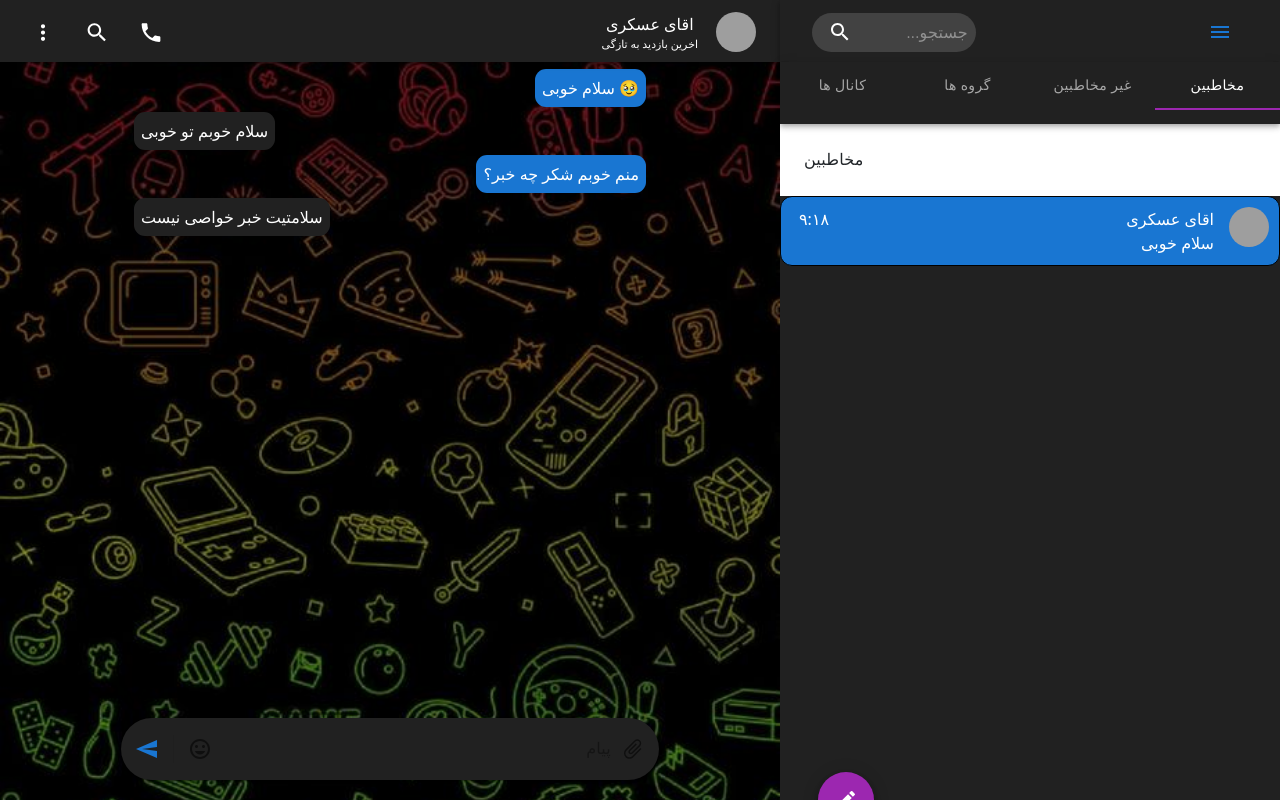
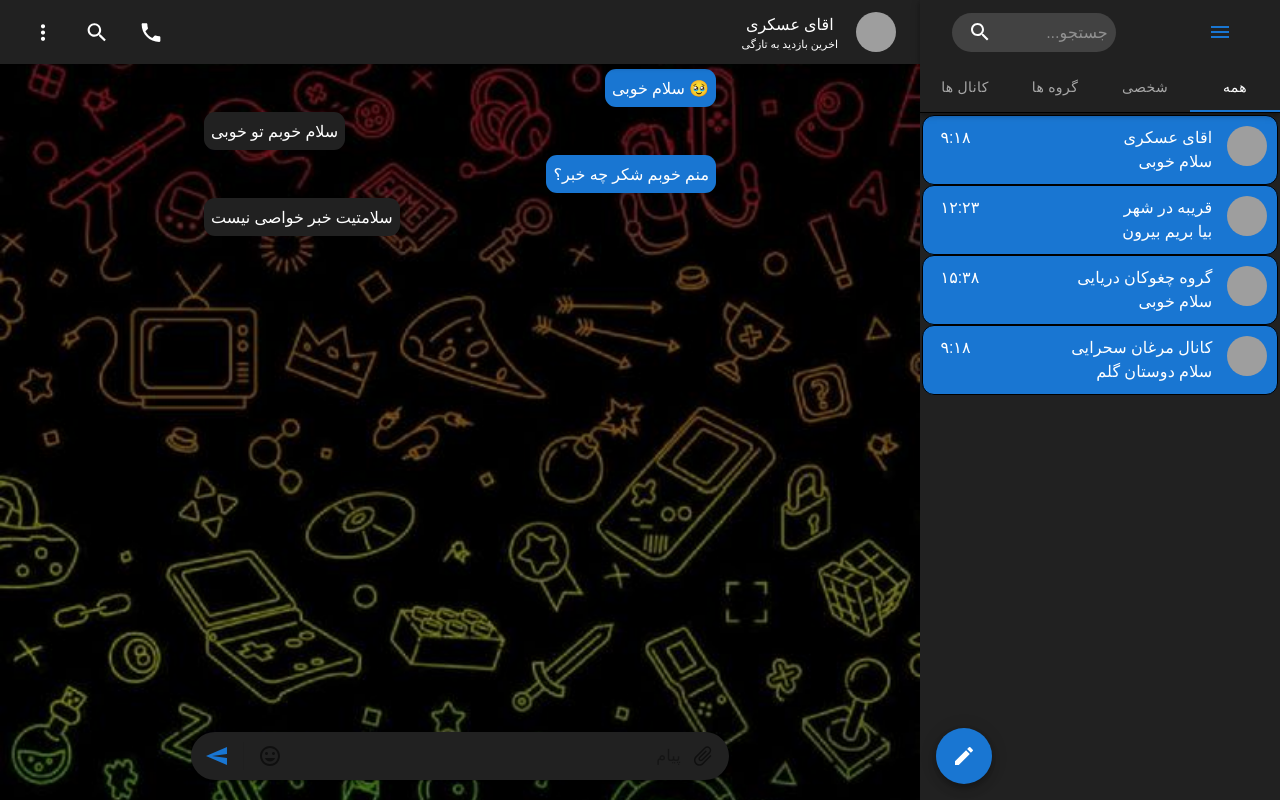
Before and after one commit to hassan7303/webchat, a React (Create React App) app: page /chatPage in a window 1280 px wide. Built offline with nearby package versions, Linux system fonts and the light colour scheme; grey boxes are pictures that could not be loaded.

Commit message:
add chose file

```diff
--- a/src/component/ChatPage/Sidebar/menuchate.jsx
+++ b/src/component/ChatPage/Sidebar/menuchate.jsx
@@ -1,13 +1,89 @@
 import Avatar from "@mui/material/Avatar";
 import EditIcon from "@mui/icons-material/Edit";
 import Fab from "@mui/material/Fab";
+import * as React from 'react';
+import PropTypes from "prop-types";
+// import SwipeableViews from "react-swipeable-views";
+import { useTheme } from "@mui/material/styles";
+import AppBar from "@mui/material/AppBar";
+import Tabs from "@mui/material/Tabs";
+import Tab from "@mui/material/Tab";
+import Typography from "@mui/material/Typography";
+import Box from "@mui/material/Box";
+import { useState } from "react";
 function MenuChate() {
+  function TabPanel(props) {
+    const { children, value, index, ...other } = props;
+
+    return (
+      <div
+        role="tabpanel"
+        hidden={value !== index}
+        id={`full-width-tabpanel-${index}`}
+        aria-labelledby={`full-width-tab-${index}`}
+        {...other}
+      >
+        {value === index && (
+          <Box sx={{ p: 3 }}>
+            <Typography>{children}</Typography>
+          </Box>
+        )}
+      </div>
+    );
+  }
+
+  TabPanel.propTypes = {
+    children: PropTypes.node,
+    index: PropTypes.number.isRequired,
+    value: PropTypes.number.isRequired,
+  };
+
+  function a11yProps(index) {
+    return {
+      id: `full-width-tab-${index}`,
+      "aria-controls": `full-width-tabpanel-${index}`,
+    };
+  }
+  const theme = useTheme();
+  const [value, setValue] = useState(0);
+
+  const handleChange = (event, newValue) => {
+    setValue(newValue);
+  };
+
+  // const handleChangeIndex = (index) => {
+  //   setValue(index);
+  // };
+
   return (
     <div className="box_users">
       <div className="list_userNames_chat">
+      <Box >
+      <AppBar position="static">
+        <Tabs
+          value={value}
+          onChange={handleChange}
+          indicatorColor="primary"
+          textColor="inherit"
+          variant="fullWidth"
+          aria-label="full width tabs example"
+          style={{borderBottom: "1px solid black"}}
+        >
+          <Tab label="همه" {...a11yProps(0)} />
+          <Tab label="شخصی" {...a11yProps(1)} />
+          <Tab label="گروه ها" {...a11yProps(2)} />
+          <Tab label=" کانال ها" {...a11yProps(3)} />
+        </Tabs>
+      </AppBar>
+      {/* <SwipeableViews
+        axis={theme.direction === "rtl" ? "x-reverse" : "x"}
+        index={value}
+        onChangeIndex={handleChangeIndex}
+      > */}
+        <TabPanel className="scrol_menu" value={value} index={0} dir={!theme.direction}>
         <div className="users_cadr">
           <div className="avatar_in_list_user">
-            <Avatar alt="Avatar" src="./header/girl-5.jpg" />
+            <Avatar alt="ا" src="./header/girl-5.jpg" />
           </div>
           <div>
             <p className="name_user_in_list">اقای عسکری</p>
@@ -19,10 +95,118 @@ function MenuChate() {
             <p>۹:۱۸</p>
           </div>
         </div>
+        <div className="users_cadr">
+          <div className="avatar_in_list_user">
+            <Avatar alt="ق" src="./header/girl-5.jpg" />
+          </div>
+          <div>
+            <p className="name_user_in_list">قریبه در شهر </p>
+            <div className="message_end">
+              <p>بیا بریم بیرون </p>
+            </div>
+          </div>
+          <div className="time_recently">
+            <p>۱۲:۲۳</p>
+          </div>
+        </div>
+        <div className="users_cadr">
+          <div className="avatar_in_list_user">
+            <Avatar alt="گ" src="./header/girl-5.jpg" />
+          </div>
+          <div>
+            <p className="name_user_in_list">گروه چغوکان دریایی </p>
+            <div className="message_end">
+              <p>سلام خوبی</p>
+            </div>
+          </div>
+          <div className="time_recently">
+            <p>۱۵:۳۸</p>
+          </div>
+        </div>
+        <div className="users_cadr">
+          <div className="avatar_in_list_user">
+            <Avatar alt="ک" src="./header/girl-5.jpg" />
+          </div>
+          <div>
+            <p className="name_user_in_list"> کانال مرغان سحرایی</p>
+            <div className="message_end">
+              <p>سلام دوستان گلم</p>
+            </div>
+          </div>
+          <div className="time_recently">
+            <p>۹:۱۸</p>
+          </div>
+        </div>
+        </TabPanel>
+        <TabPanel className="scrol_menu"  value={value} index={1} dir={!theme.direction}>
+        <div className="users_cadr">
+          <div className="avatar_in_list_user">
+            <Avatar alt="ا" src="./header/girl-5.jpg" />
+          </div>
+          <div>
+            <p className="name_user_in_list">اقای عسکری</p>
+            <div className="message_end">
+              <p>سلام خوبی</p>
+            </div>
+          </div>
+          <div className="time_recently">
+            <p>۹:۱۸</p>
+          </div>
+        </div>
+        <div className="users_cadr">
+          <div className="avatar_in_list_user">
+            <Avatar alt="ق" src="./header/girl-5.jpg" />
+          </div>
+          <div>
+            <p className="name_user_in_list">قریبه در شهر </p>
+            <div className="message_end">
+              <p>بیا بریم بیرون </p>
+            </div>
+          </div>
+          <div className="time_recently">
+            <p>۱۲:۲۳</p>
+          </div>
+        </div>
+        </TabPanel>
+        <TabPanel className="scrol_menu"  value={value} index={2} dir={!theme.direction}>
+        <div className="users_cadr">
+          <div className="avatar_in_list_user">
+            <Avatar alt="گ" src="./header/girl-5.jpg" />
+          </div>
+          <div>
+            <p className="name_user_in_list">گروه چغوکان دریایی </p>
+            <div className="message_end">
+              <p>سلام خوبی</p>
+            </div>
+          </div>
+          <div className="time_recently">
+            <p>۱۵:۳۸</p>
+          </div>
+        </div>
+        </TabPanel>
+        <TabPanel className="scrol_menu"  value={value} index={3} dir={!theme.direction}>
+        <div className="users_cadr">
+          <div className="avatar_in_list_user">
+            <Avatar alt="ک" src="./header/girl-5.jpg" />
+          </div>
+          <div>
+            <p className="name_user_in_list"> کانال مرغان سحرایی</p>
+            <div className="message_end">
+              <p>سلام دوستان گلم</p>
+            </div>
+          </div>
+          <div className="time_recently">
+            <p>۹:۱۸</p>
+          </div>
+        </div>
+        </TabPanel>
+      {/* </SwipeableViews> */}
+    </Box>
+
       </div>
-      <Fab color="secondary" aria-label="edit" style={{position: "absolute",
-    bottom: "21vh",
-    left: "3vw"}}>
+      <Fab color="primary" aria-label="edit" style={{position: "absolute",
+    bottom: "5rem",
+    left: "1rem"}}>
         <EditIcon />
       </Fab>
     </div>
--- a/src/component/ChatPage/Sidebar/menugrop.jsx
+++ /dev/null
@@ -1,94 +0,0 @@
-import * as React from 'react';
-import PropTypes from "prop-types";
-// import SwipeableViews from "react-swipeable-views";
-import { useTheme } from "@mui/material/styles";
-import AppBar from "@mui/material/AppBar";
-import Tabs from "@mui/material/Tabs";
-import Tab from "@mui/material/Tab";
-import Typography from "@mui/material/Typography";
-import Box from "@mui/material/Box";
-import { useState } from "react";
-
-function TabPanel(props) {
-  const { children, value, index, ...other } = props;
-
-  return (
-    <div
-      role="tabpanel"
-      hidden={value !== index}
-      id={`full-width-tabpanel-${index}`}
-      aria-labelledby={`full-width-tab-${index}`}
-      {...other}
-    >
-      {value === index && (
-        <Box sx={{ p: 3 }}>
-          <Typography>{children}</Typography>
-        </Box>
-      )}
-    </div>
-  );
-}
-
-TabPanel.propTypes = {
-  children: PropTypes.node,
-  index: PropTypes.number.isRequired,
-  value: PropTypes.number.isRequired,
-};
-
-function a11yProps(index) {
-  return {
-    id: `full-width-tab-${index}`,
-    "aria-controls": `full-width-tabpanel-${index}`,
-  };
-}
-
-export default function FullWidthTabs() {
-  const theme = useTheme();
-  const [value, setValue] = useState(0);
-
-  const handleChange = (event, newValue) => {
-    setValue(newValue);
-  };
-
-  const handleChangeIndex = (index) => {
-    setValue(index);
-  };
-
-  return (
-    <Box sx={{ bgcolor: "background.paper", width: 500 }}>
-      <AppBar position="static">
-        <Tabs
-          value={value}
-          onChange={handleChange}
-          indicatorColor="secondary"
-          textColor="inherit"
-          variant="fullWidth"
-          aria-label="full width tabs example"
-        >
-          <Tab label="مخاطبین" {...a11yProps(0)} />
-          <Tab label="غیر مخاطبین" {...a11yProps(1)} />
-          <Tab label="گروه ها" {...a11yProps(2)} />
-          <Tab label=" کانال ها" {...a11yProps(3)} />
-        </Tabs>
-      </AppBar>
-      {/* <SwipeableViews
-        axis={theme.direction === "rtl" ? "x-reverse" : "x"}
-        index={value}
-        onChangeIndex={handleChangeIndex}
-      > */}
-        <TabPanel value={value} index={0} dir={theme.direction}>
-          مخاطبین
-        </TabPanel>
-        <TabPanel value={value} index={1} dir={theme.direction}>
-          غیر مخاطبین
-        </TabPanel>
-        <TabPanel value={value} index={2} dir={theme.direction}>
-          گروه ها
-        </TabPanel>
-        <TabPanel value={value} index={3} dir={theme.direction}>
-          کانال ها
-        </TabPanel>
-      {/* </SwipeableViews> */}
-    </Box>
-  );
-}
--- a/src/component/ChatPage/UiChat.jsx
+++ b/src/component/ChatPage/UiChat.jsx
@@ -1,5 +1,4 @@
 import HeaderChat from "./header/HeaderChat";
-import FullWidthTabs from './Sidebar/menugrop'
 import SearchAppBar from "./Sidebar/SearchAppBar";
 import Main from "./main/Main";
 import "./uichat.css";
@@ -21,7 +20,6 @@ function UiChat() {
       </menu>
       <sidebar>
         <SearchAppBar />
-        <FullWidthTabs />
         <MenuChate />
       </sidebar>
     </div>
--- a/src/component/ChatPage/header/HeaderChat.jsx
+++ b/src/component/ChatPage/header/HeaderChat.jsx
@@ -9,7 +9,7 @@ function HeaderChat(){
         <AppBar position="fixed">
         <Toolbar>
             <div className="profile_information">
-                <Avatar alt="Avatar" src="./girl-5.jpg" />
+                <Avatar alt="ا" src="./girl-5.jpg" />
                 <div className="header_name_user">
                     <p className="data_username_profill">اقای عسکری</p>
                     <p className="date_seen">اخرین بازدید به تازگی</p>
--- a/src/component/ChatPage/uichat.css
+++ b/src/component/ChatPage/uichat.css
@@ -21,7 +21,7 @@
 }
 .container_chat_ui{
     display: grid;
-    grid-template-columns: .5fr 2fr;
+    grid-template-columns: .4fr 2fr;
     grid-template-rows: 0vh 1fr;
     width: auto;
     height: 100vh;
@@ -67,7 +67,6 @@ aside{
 }
 .MuiPaper-root{
     position: relative !important;
-    height: 62px;
     z-index: 1000 !important;
     background-color: #212121 !important;
 
@@ -108,7 +107,7 @@ aside{
     overflow: hidden;
 }
 .list_userNames_chat{
-    overflow: auto;
+
     background: #212121;
     color: white;
     height: 100vh;
@@ -185,4 +184,13 @@ p{
     width: 16rem;
     height: fit-content;
     right: 38px;
+    color: white !important;
 }
+.css-19kzrtu {
+    padding: 0.1rem !important;
+    background: #212121 !important;
+}
+.scrol_menu{
+    overflow: auto;
+    height: 100vh;
+}
```
Also changed, not shown: src/component/ChatPage/main/Main.jsx (+9 -1 lines).
